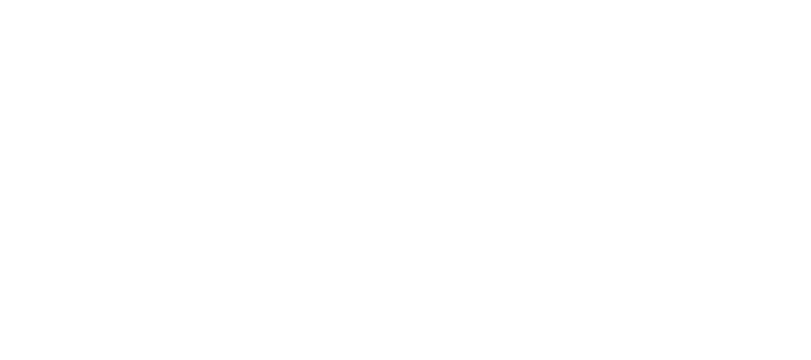
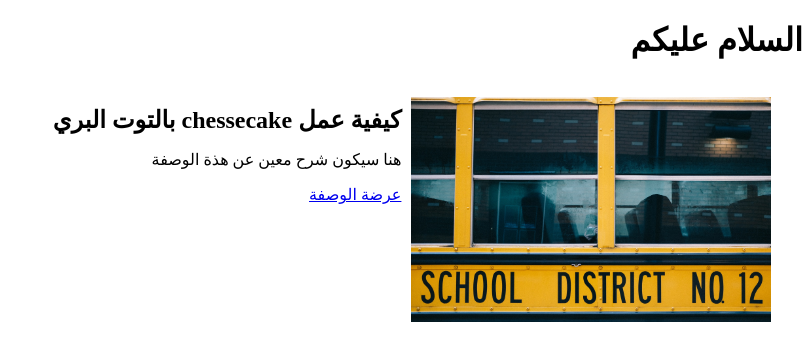
Before and after one commit to ahmadalnaib/Rtl-styling-arabic, a plain HTML site: page index.html in a window 1280 px wide. Shown: the whole page, without its empty margins (469-1280 px from the left). Drawn offline with Linux system fonts and the light colour scheme.

Commit message:
how write rtl

```diff
--- a/index.html
+++ b/index.html
@@ -1,5 +1,5 @@
 <!DOCTYPE html>
-<html lang="en">
+<html  dir="rtl">
 <head>
   <meta charset="UTF-8">
   <meta name="viewport" content="width=device-width, initial-scale=1.0">
@@ -7,6 +7,14 @@
   <title>Rtl Styling 101</title>
 </head>
 <body>
-
+  <h1>السلام عليكم</h1>
+  <article class="media">
+    <img src="/photo-1582203513811-2be1f8c5d76b.jfif" alt="">
+    <div class="media__content">
+      <h2>كيفية عمل chessecake بالتوت البري</h2>
+      <p>هنا سيكون شرح معين عن هذة الوصفة</p>
+      <p><a href="#" class="link">عرضة الوصفة</a></p>
+    </div>
+</article>
 </body>
 </html>
--- a/style.css
+++ b/style.css
@@ -0,0 +1,17 @@
+
+
+img {
+  width:30%;
+}
+
+
+.media {
+  display:flex;
+  margin:1rem;
+  padding: 1rem;
+}
+
+h2,p {
+  padding:0.40rem;
+  margin: 0.20rem;
+}
```
Also changed, not shown: photo-1582203513811-2be1f8c5d76b.jfif (added).
